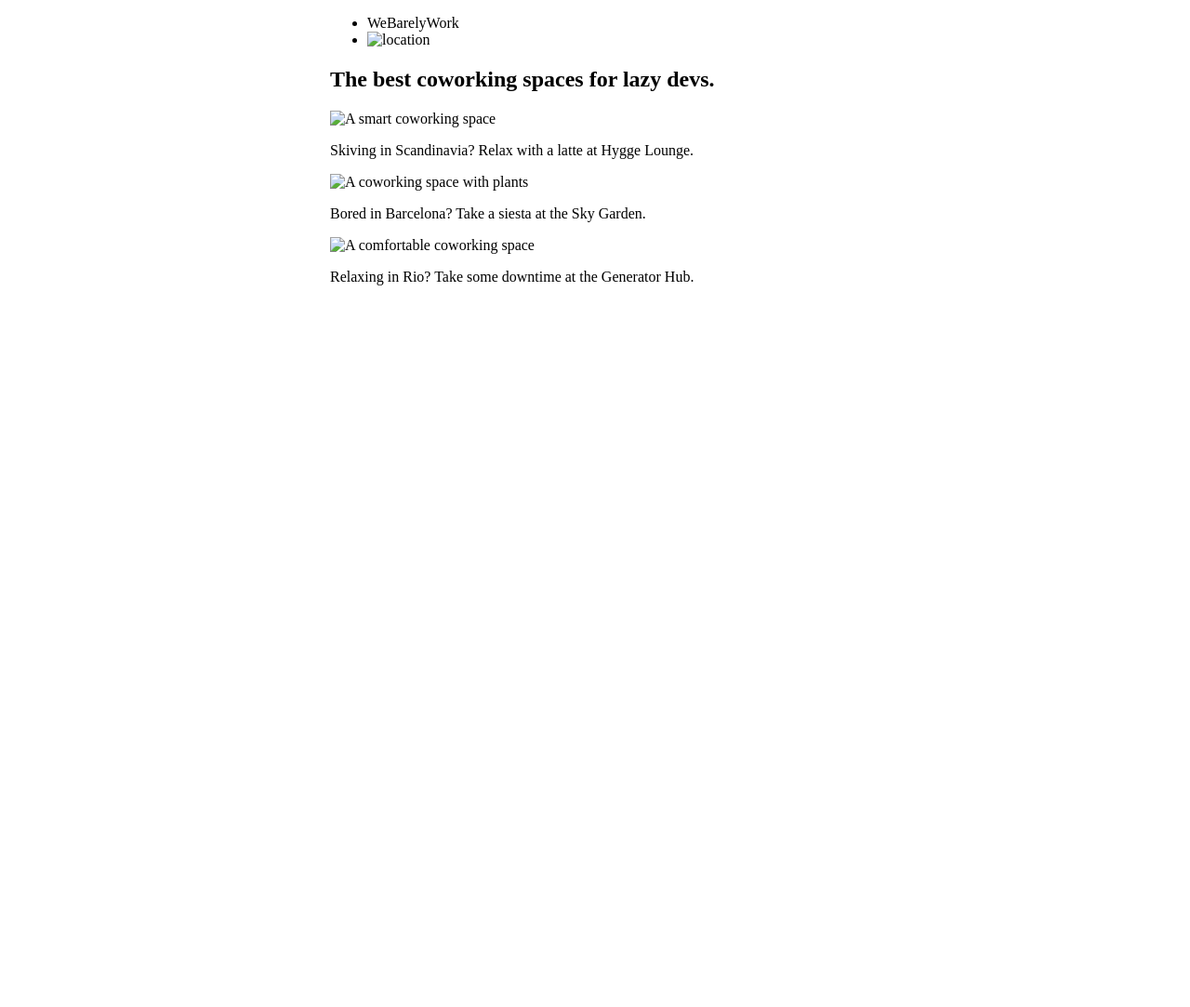
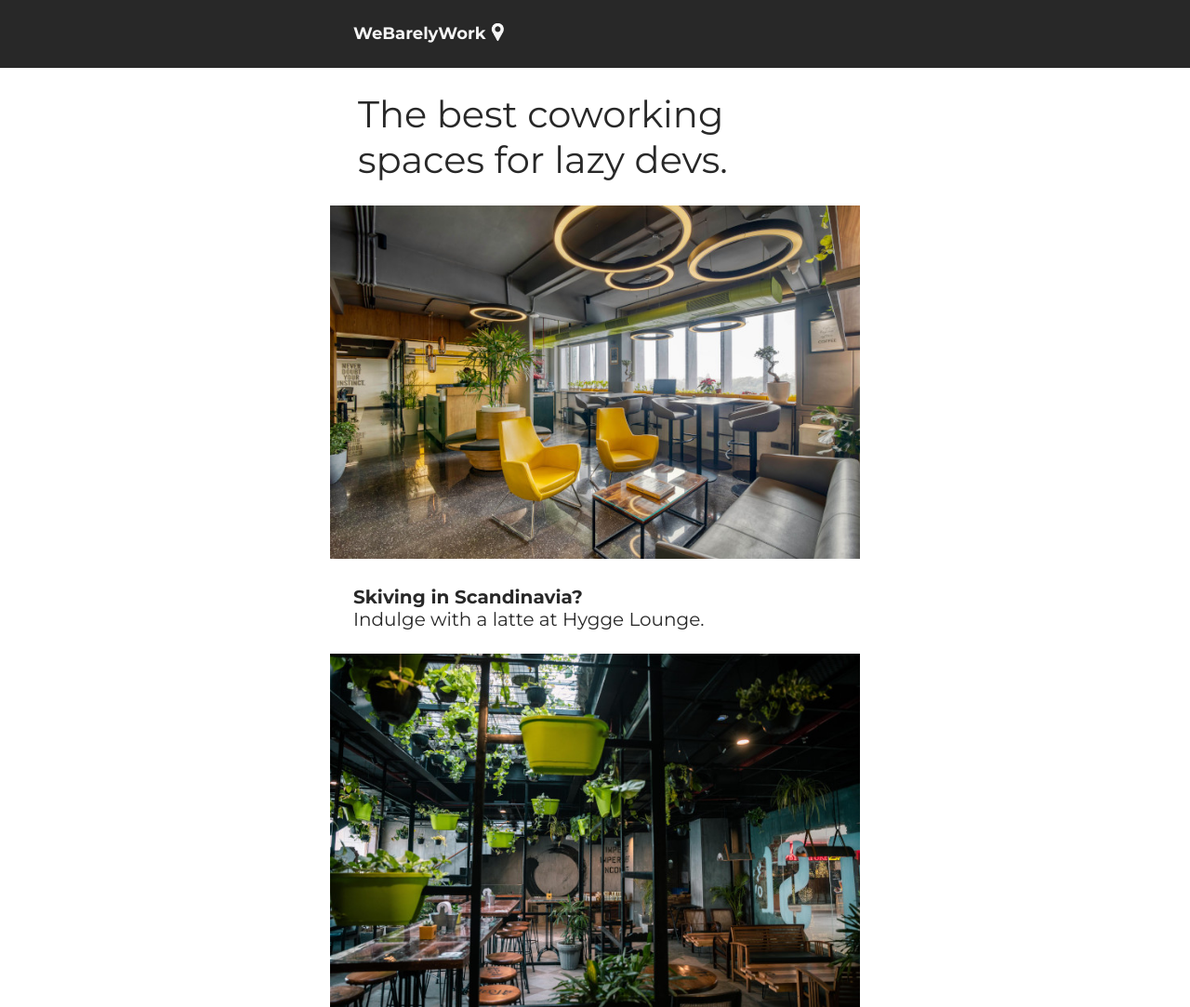
Before and after one commit to robjeybee/we-barely-work-css-exercise, a plain HTML site: page index.html in a window 1280 px wide. Shown: the top 1083 px of the page at 93% size. Before the commit the page ends 800 px from the top, so only its background shows below. Drawn offline with Linux system fonts and the light colour scheme.

Commit message:
styled basic layout

```diff
--- a/index.html
+++ b/index.html
@@ -31,21 +31,21 @@
             <section class="item">
                 <img src="images/hygge.jpg" class="item-img" alt="A smart coworking space">
                 <div class="caption">
-                    <p>Skiving in Scandinavia? Relax with a latte at Hygge Lounge.</p>
+                    <p>Skiving in Scandinavia?<span>Indulge with a latte at Hygge Lounge.</span></p>
                 </div>
             </section>
 
             <section class="item">
                 <img src="images/sky-garden.jpg" class="item-img" alt="A coworking space with plants">
                 <div class="caption">
-                    <p>Bored in Barcelona? Take a siesta at the Sky Garden.</p>
+                    <p>Bored in Barcelona?<span>Take a siesta at the Sky Garden.</span></p>
                 </div>
             </section>
 
             <section class="item">
                 <img src="images/generator.jpg" class="item-img" alt="A comfortable coworking space">
                 <div class="caption">
-                    <p>Relaxing in Rio? Take some downtime at the Generator Hub.</p>
+                    <p>Relaxing in Rio?<span>Enjoy some downtime at the Generator Hub.</span></p>
                 </div>
             </section>
         </div>
--- a/styles.css
+++ b/styles.css
@@ -1,4 +1,61 @@
+@import url('https://fonts.googleapis.com/css2?family=Montserrat:ital,wght@0,100..900;1,100..900&display=swap');
+
+* {
+    margin: 0;
+    padding: 0;
+    box-sizing: border-box;
+}
+
+body {
+    font-family: "Montserrat", sans-serif;
+    color: #282828;;
+}
+
+header {
+    background-color: #282828;
+    color: whitesmoke;
+}
+
 .container {
     width: 570px;
     margin: 0 auto;
 }
+
+ul {
+    padding: 25px;
+    display: flex;
+}
+
+li {
+    list-style: none;
+}
+
+.logo {
+    font-size: 18px;
+    font-weight: 700;
+}
+
+.icon {
+    width: 25px;
+}
+
+img {
+    width: 100%;
+}
+
+h1 {
+    font-size: 40px;
+    font-weight: 400;
+    padding: 25px 30px;
+}
+
+p {
+    padding: 25px;
+    font-size: 20px;
+    font-weight: bold;
+}
+
+span {
+    display: block;
+    font-weight: 400;
+}
```
Also changed, not shown: images/burger.png (added), images/generator.jpg (added), images/hygge.jpg (added), images/pin.png (added), images/sky-garden.jpg (added).
